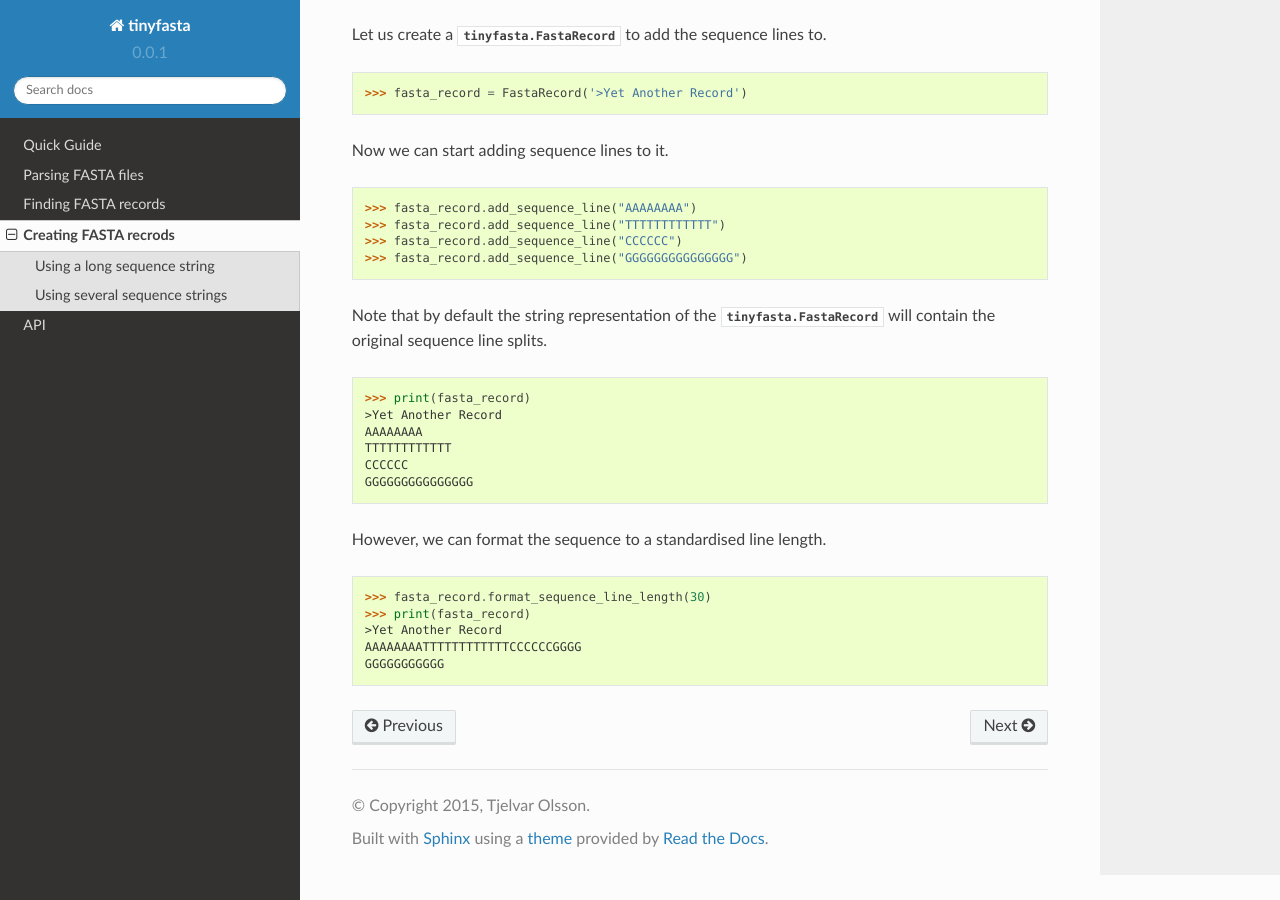
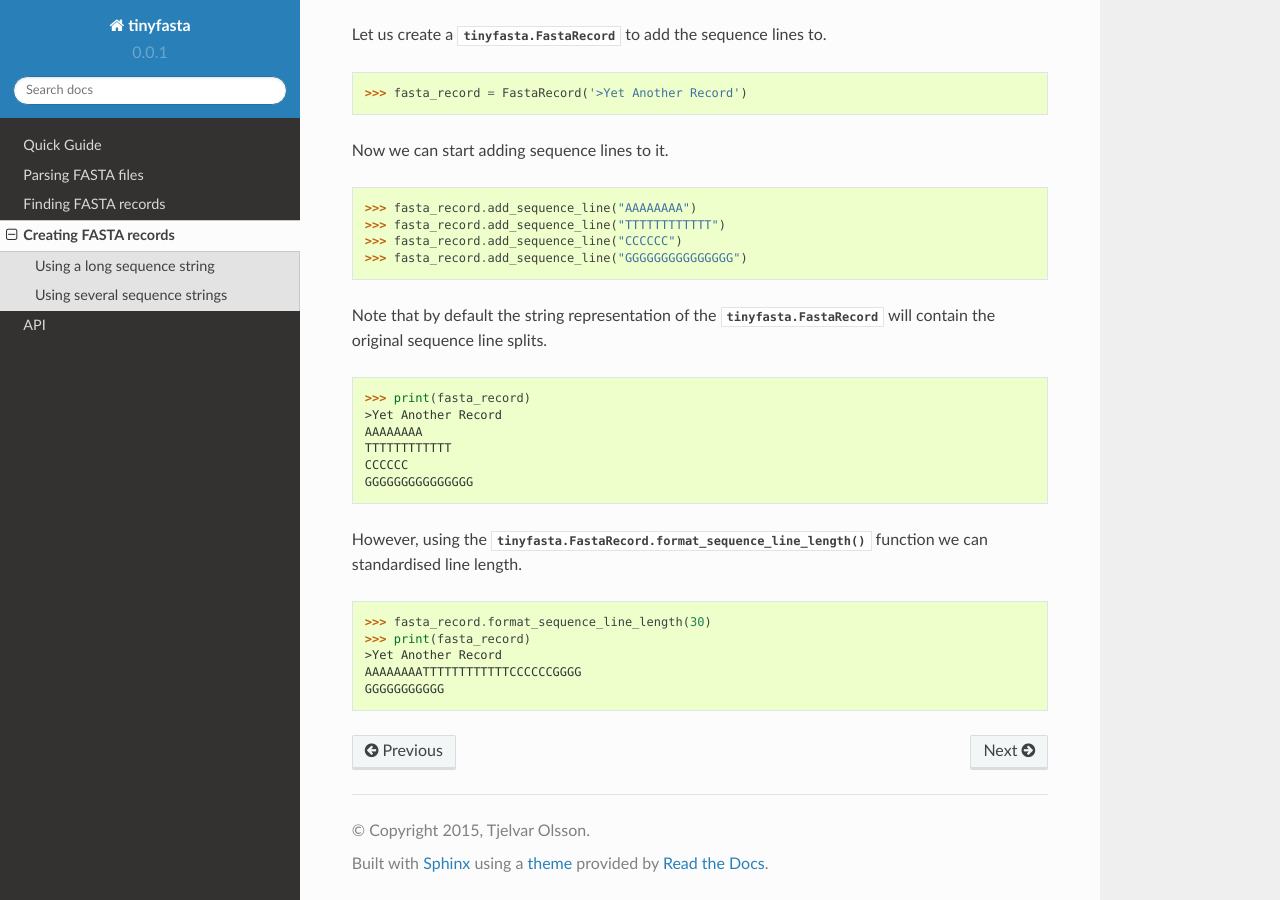
Before and after one commit to tjelvar-olsson/tinyfasta, a Sphinx documentation site: the page built from docs/source/creating_fasta_records.rst, in a window 1280 px wide and 900 px high, scrolled down 1000 px. Built offline with Sphinx 7.4.7 and the Read the Docs theme 2.0.0, drawn with Linux system fonts in a browser that asks for light colours; some of the changed text lies outside the part shown.

Commit message:
Minor improvements to the docs.

```diff
--- a/README.rst
+++ b/README.rst
@@ -4,7 +4,7 @@
 Installation
 ------------
 
-To install the tinyfasta package.
+To install the :mod:`tinyfasta` package.
 
 .. code-block:: bash
 
--- a/docs/source/creating_fasta_records.rst
+++ b/docs/source/creating_fasta_records.rst
@@ -1,4 +1,4 @@
-Creating FASTA recrods
+Creating FASTA records
 ======================
 
 There are two ways of creating :class:`tinyfasta.FastaRecord` instances. We can
@@ -10,7 +10,7 @@
 Using a long sequence string
 ----------------------------
 
-Let us import the :class:`tinyfasta.FastaRecord`` class and create a
+Let us import the :class:`tinyfasta.FastaRecord` class and create a
 description and sequence strings.
 
 .. code-block:: python
@@ -78,7 +78,8 @@
     CCCCCC
     GGGGGGGGGGGGGGG
 
-However, we can format the sequence to a standardised line length.
+However, using the :func:`tinyfasta.FastaRecord.format_sequence_line_length`
+function we can standardised line length.
 
 .. code-block:: python
 
```
